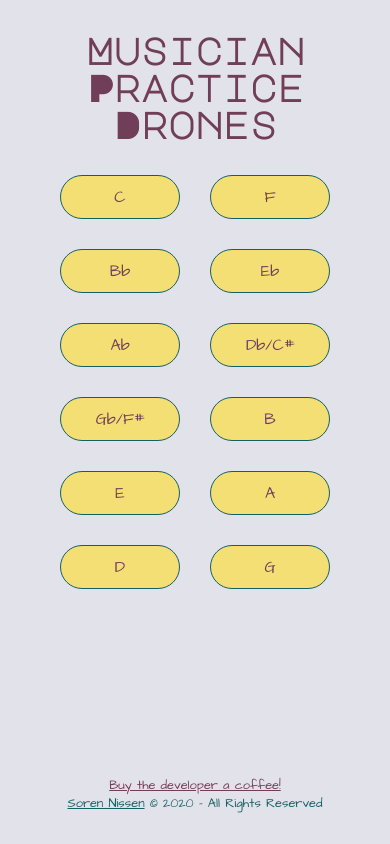
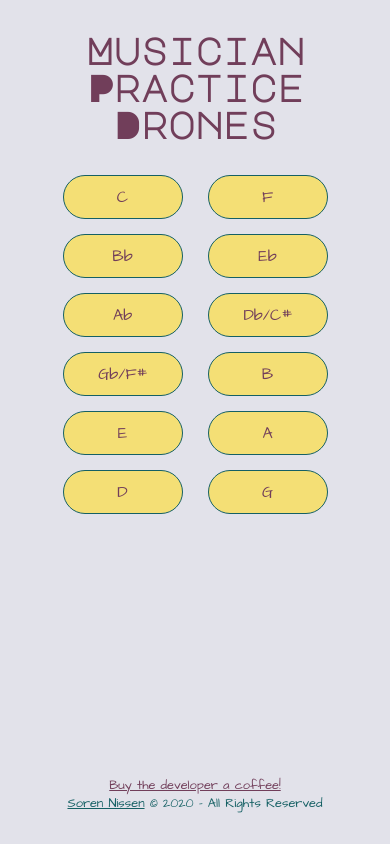
Before and after one commit to skendanavian/muscian-practice-drones, a React (Create React App) app: page / in a window 390 px wide. Built offline with nearby package versions, Linux system fonts and the light colour scheme.

Commit message:
fixed responsive design

```diff
--- a/src/App.scss
+++ b/src/App.scss
@@ -9,7 +9,6 @@ body {
   font-family: $font2;
   box-sizing: border-box;
   background-color: rgb(226, 226, 234);
-
   margin: 0;
   width: 100vw;
   height: 100vh;
--- a/src/components/ButtonList.scss
+++ b/src/components/ButtonList.scss
@@ -34,7 +34,7 @@
     grid-template-columns: 175px 175px 175px;
     grid-template-rows: auto;
     column-gap: 40px;
-    row-gap: 60px;
+    row-gap: 20px;
   }
 
   .grid-container {
@@ -44,20 +44,14 @@
 }
 
 @media screen and (min-width: 321px) and (max-width: 699px) {
-  .btn {
-    font-size: 0.5rem;
-    width: 100%;
-    max-width: 200px;
+  .btn-grid {
+    column-gap: 25px;
+    row-gap: 15px;
   }
 }
 @media screen and (max-width: 320px) {
-  .btn {
-    font-size: 0.8rem;
-    width: 100%;
-    max-width: 200px;
-  }
   .btn-grid {
-    column-gap: 15px;
-    row-gap: 30px;
+    column-gap: 25px;
+    row-gap: 15px;
   }
 }
```
Also changed, not shown: 1 other file (tests, documents, lock files or other folders).
